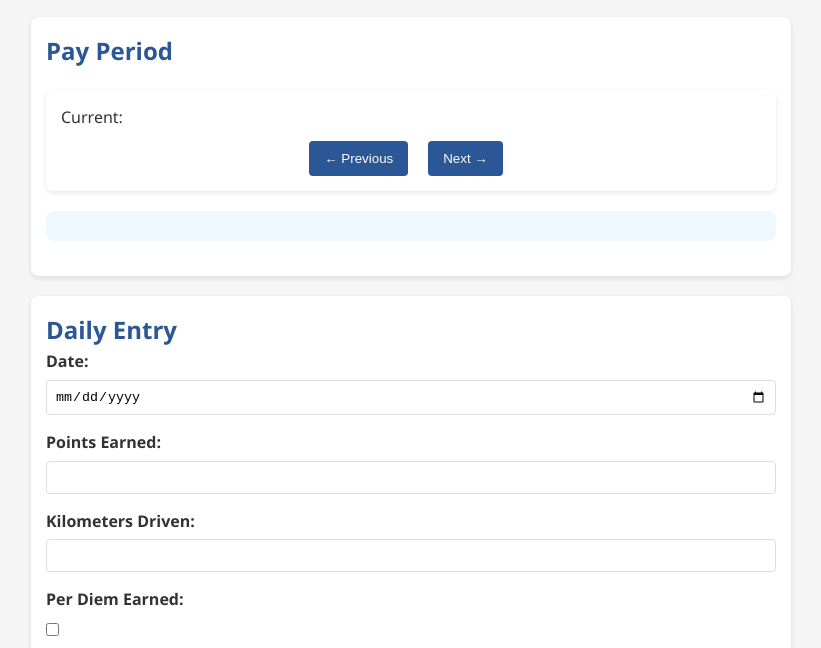
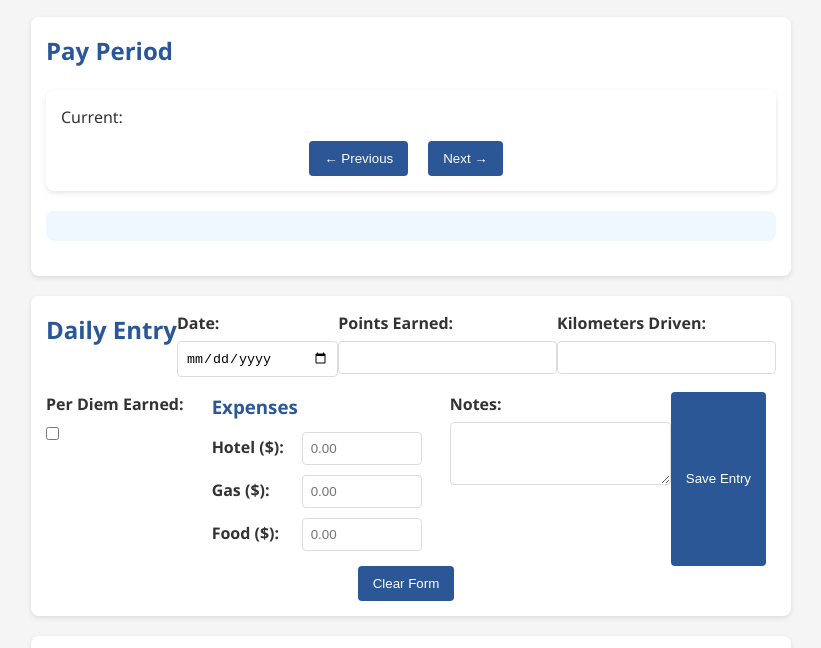
Before and after one commit to Conner160/ProfitTracker, a plain HTML site: page index.html in a window 1280 px wide. Shown: the part 111-759 px from the top of the page, without its empty margins (229-1050 px from the left). Drawn offline with Linux system fonts and the light colour scheme.

Commit message:
turned form into flexbox

```diff
--- a/styles/main.css
+++ b/styles/main.css
@@ -41,7 +41,15 @@ section {
     box-shadow: 0 2px 5px rgba(0,0,0,0.1);
 }
 
+#daily-entry{
+    display: flex;
+    flex-direction: row;
+    flex-wrap: wrap;
+    justify-content: center;
+}
+
 .form-group {
+    flex-grow: 1;
     margin-bottom: 15px;
 }
 
```
